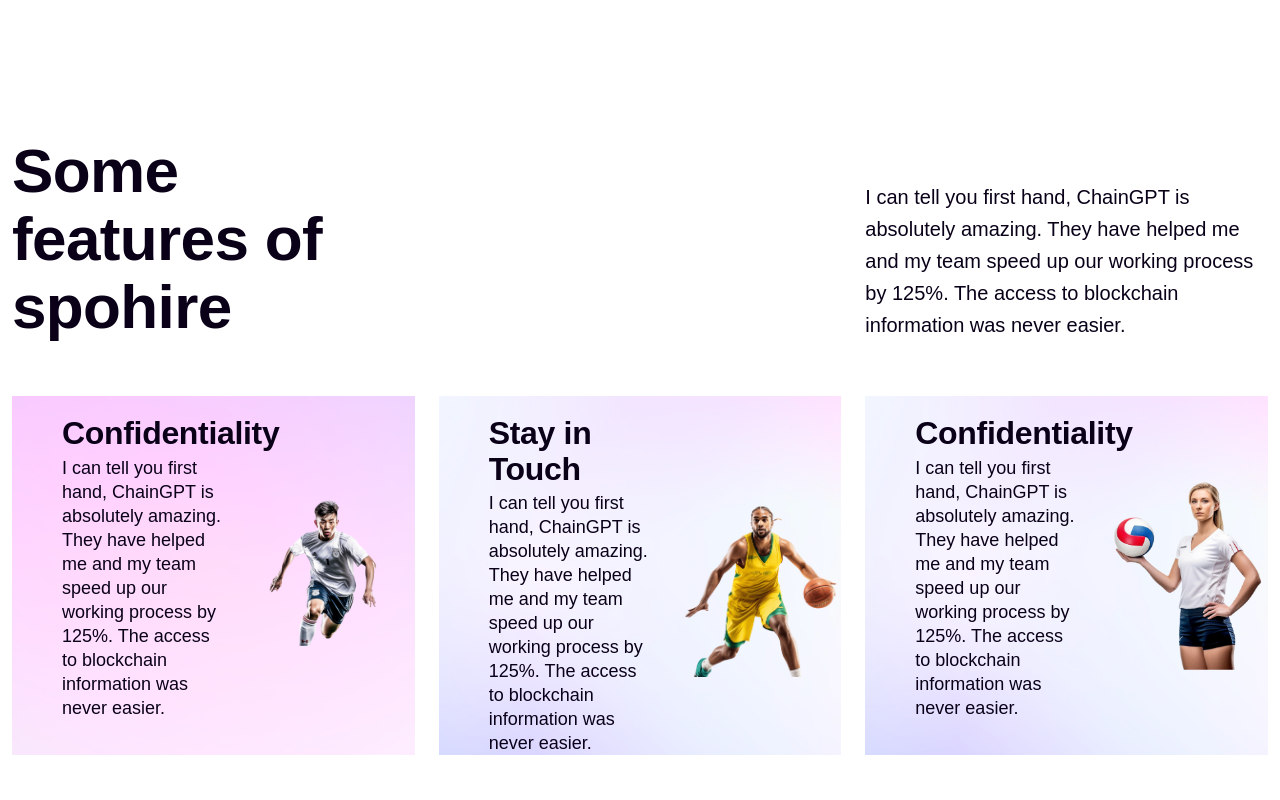
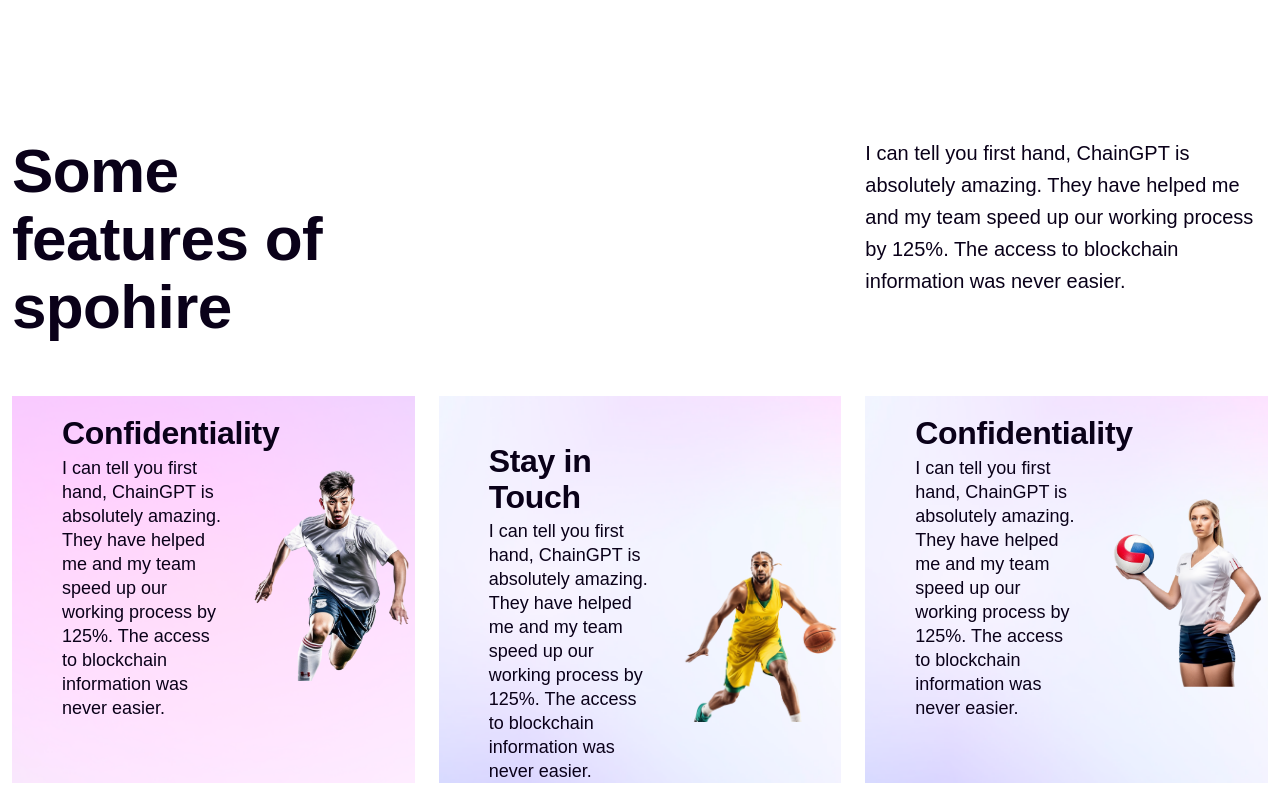
Before and after one commit to MamtazDev/spohire-react, a React (Vite) app: page / in a window 1280 px wide. Shown: the part 1080-1880 px from the top of the page. Built offline with nearby package versions, Linux system fonts and the light colour scheme; a web font is replaced by a local one.

Commit message:
Feedback fix

```diff
--- a/src/components/Feature/Feature.css
+++ b/src/components/Feature/Feature.css
@@ -41,7 +41,11 @@
     background-repeat: no-repeat;
     background-position: center;
     background-size: cover;
-    padding: 20px 0 0 50px;
+    padding: 48px 0 0 50px;
+}
+
+.feature .featureBoxMiddle img{
+    margin-top: 33px;
 }
 
 .feature .featureBoxEnd {
@@ -51,3 +55,7 @@
     background-size: cover;
     padding: 20px 0 0 50px;
 }
+
+.feature .featureBoxEnd img{
+    margin-top: 34px;
+}
--- a/src/components/Feature/Feature.jsx
+++ b/src/components/Feature/Feature.jsx
@@ -8,7 +8,7 @@ const Feature = () => {
         <section className="feature all_mb">
             <div className="container" >
                 <div className="featureTop">
-                    <div className="row align-items-end mb_60 gy-3">
+                    <div className="row mb_60 gy-3">
                         <div className="col-12 col-lg-4">
                             <h2>Some features of spohire</h2>
                         </div>
--- a/src/components/marqueeSlider/MobileMarqueeSlider.jsx
+++ b/src/components/marqueeSlider/MobileMarqueeSlider.jsx
@@ -12,13 +12,13 @@ const MobileMarqueeSlider = () => {
           </Marquee>
         </div>
       </section>
-      <section className="">
+      {/* <section className="">
         <div className="marque-container" style={{marginBottom:"49px"}}>
           <Marquee>
             <MobileMarqueeContents />
           </Marquee>
         </div>
-      </section>
+      </section> */}
     </div>
   );
 };
--- a/src/index.css
+++ b/src/index.css
@@ -221,9 +221,6 @@ a {
   opacity: 0.9;
 }
 
-
-
-
 @media (max-width:990px) {
   .trustContent {
     font-size: 16px !important;
@@ -248,6 +245,10 @@ a {
   .feature .featureBoxMiddle,
   .feature .featureBoxEnd {
     padding: 20px 10px 30px 40px !important;
+  }
+
+  .feature .featureBoxEnd img, .feature .featureBoxMiddle img{
+    margin-top: 0 !important;
   }
 
   .right_content_wrapper {
```
Also changed, not shown: src/assets/fearure1.png.
